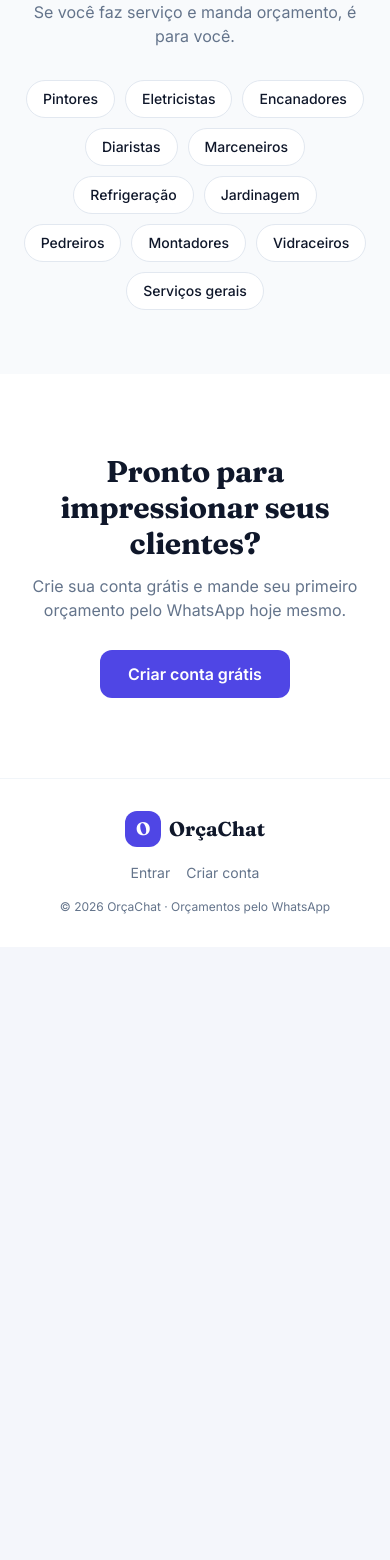
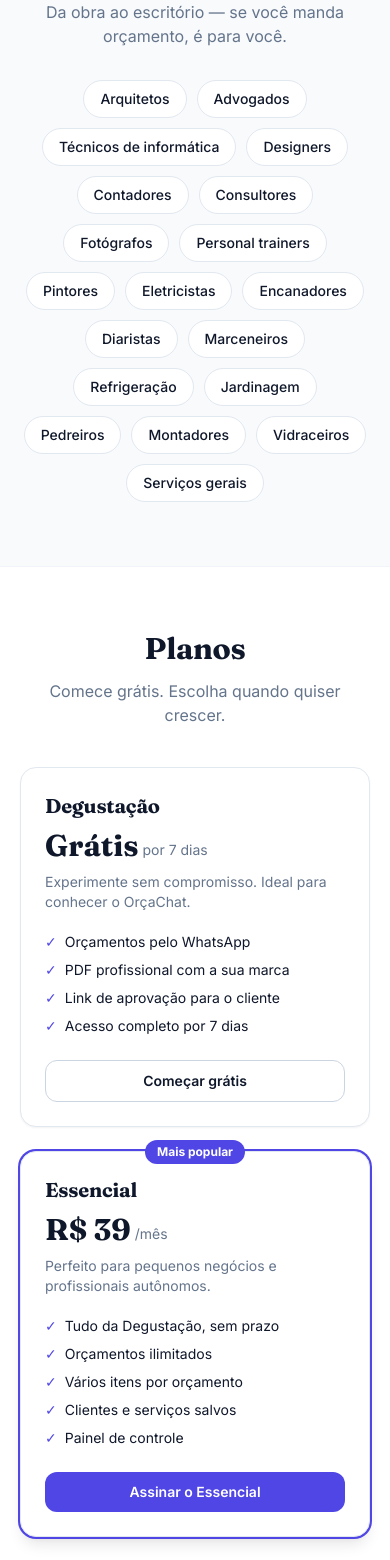
Before and after one commit to Cristiano-Arias/Orca-Facil, a Next.js app: page / in a window 390 px wide. Shown: the part 4460-6020 px from the top of the page. Before the commit the page ends 5407 px from the top, so only its background shows below. Built offline with nearby package versions, Linux system fonts and the light colour scheme; no server answers.

Commit message:
Add files via upload

```diff
--- a/src/components/landing.tsx
+++ b/src/components/landing.tsx
@@ -35,6 +35,14 @@
 ];
 
 const PROFISSOES = [
+  "Arquitetos",
+  "Advogados",
+  "Técnicos de informática",
+  "Designers",
+  "Contadores",
+  "Consultores",
+  "Fotógrafos",
+  "Personal trainers",
   "Pintores",
   "Eletricistas",
   "Encanadores",
@@ -46,6 +54,77 @@
   "Montadores",
   "Vidraceiros",
   "Serviços gerais",
+];
+
+// Como o profissional contrata e configura a ferramenta.
+const COMECAR = [
+  {
+    icone: "🧭",
+    titulo: "Escolha seu plano",
+    texto: "Comece grátis por 7 dias. Depois escolha Essencial ou Premium — sem fidelidade, cancela quando quiser.",
+  },
+  {
+    icone: "⚡",
+    titulo: "Crie sua conta",
+    texto: "Cadastro rápido, em 1 minuto e sem cartão para começar. É só e-mail e senha.",
+  },
+  {
+    icone: "🎨",
+    titulo: "Configure seu perfil",
+    texto: "Coloque seu logo, suas cores, seus dados e o seu número de WhatsApp. Tudo em uma tela só.",
+  },
+  {
+    icone: "💬",
+    titulo: "Comece a orçar",
+    texto: "Mande a primeira mensagem pelo WhatsApp e receba o orçamento em PDF, pronto para enviar.",
+  },
+];
+
+// PLANOS — preços provisórios (troque os valores de `preco` quando decidir).
+const PLANOS = [
+  {
+    nome: "Degustação",
+    preco: "Grátis",
+    periodo: "por 7 dias",
+    tagline: "Experimente sem compromisso. Ideal para conhecer o OrçaChat.",
+    destaque: false,
+    cta: "Começar grátis",
+    recursos: [
+      "Orçamentos pelo WhatsApp",
+      "PDF profissional com a sua marca",
+      "Link de aprovação para o cliente",
+      "Acesso completo por 7 dias",
+    ],
+  },
+  {
+    nome: "Essencial",
+    preco: "R$ 39",
+    periodo: "/mês",
+    tagline: "Perfeito para pequenos negócios e profissionais autônomos.",
+    destaque: true,
+    cta: "Assinar o Essencial",
+    recursos: [
+      "Tudo da Degustação, sem prazo",
+      "Orçamentos ilimitados",
+      "Vários itens por orçamento",
+      "Clientes e serviços salvos",
+      "Painel de controle",
+    ],
+  },
+  {
+    nome: "Premium",
+    preco: "R$ 79",
+    periodo: "/mês",
+    tagline: "Para quem quer crescer e organizar o negócio.",
+    destaque: false,
+    cta: "Assinar o Premium",
+    recursos: [
+      "Tudo do Essencial",
+      "Relatórios e métricas avançadas",
+      "Vários usuários na conta",
+      "Suporte prioritário",
+    ],
+  },
 ];
 
 function Logo() {
@@ -65,6 +144,9 @@
         <div className="mx-auto flex max-w-6xl items-center justify-between px-5 py-3">
           <Logo />
           <nav className="flex items-center gap-2 sm:gap-3">
+            <a href="#planos" className="mr-1 hidden text-sm font-semibold text-tinta-suave hover:text-marca sm:inline">
+              Planos
+            </a>
             <Link href="/entrar" className="btn btn-sec hidden sm:inline-flex">
               Entrar
             </Link>
@@ -220,13 +302,87 @@
       <section className="bg-slate-50">
         <div className="mx-auto max-w-6xl px-5 py-16 text-center">
           <h2 className="font-display text-3xl font-bold text-tinta sm:text-4xl">Para quem é o OrçaChat</h2>
-          <p className="mt-3 text-tinta-suave">Se você faz serviço e manda orçamento, é para você.</p>
+          <p className="mt-3 text-tinta-suave">Da obra ao escritório — se você manda orçamento, é para você.</p>
           <div className="mt-8 flex flex-wrap justify-center gap-2.5">
             {PROFISSOES.map((p) => (
               <span key={p} className="rounded-full border border-slate-200 bg-white px-4 py-2 text-sm font-medium text-tinta">
                 {p}
               </span>
             ))}
+          </div>
+        </div>
+      </section>
+
+      {/* Planos */}
+      <section id="planos" className="scroll-mt-20 border-t border-slate-100">
+        <div className="mx-auto max-w-6xl px-5 py-16">
+          <div className="text-center">
+            <h2 className="font-display text-3xl font-bold text-tinta sm:text-4xl">Planos</h2>
+            <p className="mt-3 text-tinta-suave">Comece grátis. Escolha quando quiser crescer.</p>
+          </div>
+          <div className="mt-10 grid items-stretch gap-6 md:grid-cols-3">
+            {PLANOS.map((p) => (
+              <div
+                key={p.nome}
+                className={`card relative flex flex-col p-6 ${p.destaque ? "ring-2 ring-marca shadow-lg" : ""}`}
+              >
+                {p.destaque && (
+                  <span className="absolute -top-3 left-1/2 -translate-x-1/2 rounded-full bg-marca px-3 py-1 text-xs font-bold text-white">
+                    Mais popular
+                  </span>
+                )}
+                <h3 className="font-display text-xl font-bold text-tinta">{p.nome}</h3>
+                <div className="mt-2 flex items-end gap-1">
+                  <span className="font-display text-3xl font-bold text-tinta">{p.preco}</span>
+                  <span className="mb-1 text-sm text-tinta-suave">{p.periodo}</span>
+                </div>
+                <p className="mt-2 text-sm text-tinta-suave">{p.tagline}</p>
+                <ul className="mt-5 flex-1 space-y-2 text-sm text-tinta">
+                  {p.recursos.map((r) => (
+                    <li key={r} className="flex items-start gap-2">
+                      <span className="text-marca">✓</span>
+                      <span>{r}</span>
+                    </li>
+                  ))}
+                </ul>
+                <Link
+                  href="/cadastrar"
+                  className={`btn mt-6 w-full ${p.destaque ? "btn-primario" : "btn-sec"}`}
+                >
+                  {p.cta}
+                </Link>
+              </div>
+            ))}
+          </div>
+          <p className="mt-6 text-center text-xs text-tinta-suave">
+            Sem fidelidade · Cancele quando quiser · Todos começam com 7 dias grátis
+          </p>
+        </div>
+      </section>
+
+      {/* Como começar (contratar + configurar) */}
+      <section id="comecar" className="scroll-mt-20 bg-slate-50">
+        <div className="mx-auto max-w-6xl px-5 py-16">
+          <div className="text-center">
+            <h2 className="font-display text-3xl font-bold text-tinta sm:text-4xl">Como começar</h2>
+            <p className="mt-3 text-tinta-suave">Do cadastro ao primeiro orçamento em poucos minutos.</p>
+          </div>
+          <div className="mt-10 grid gap-5 sm:grid-cols-2 lg:grid-cols-4">
+            {COMECAR.map((p, i) => (
+              <div key={i} className="card relative p-6">
+                <div className="absolute -top-3 left-6 grid h-7 w-7 place-items-center rounded-full bg-marca text-xs font-bold text-white">
+                  {i + 1}
+                </div>
+                <div className="text-3xl">{p.icone}</div>
+                <h3 className="mt-3 font-display text-lg font-semibold text-tinta">{p.titulo}</h3>
+                <p className="mt-2 text-sm text-tinta-suave">{p.texto}</p>
+              </div>
+            ))}
+          </div>
+          <div className="mt-9 flex justify-center">
+            <Link href="/cadastrar" className="btn btn-primario px-7 py-3 text-base">
+              Criar conta grátis
+            </Link>
           </div>
         </div>
       </section>
```
